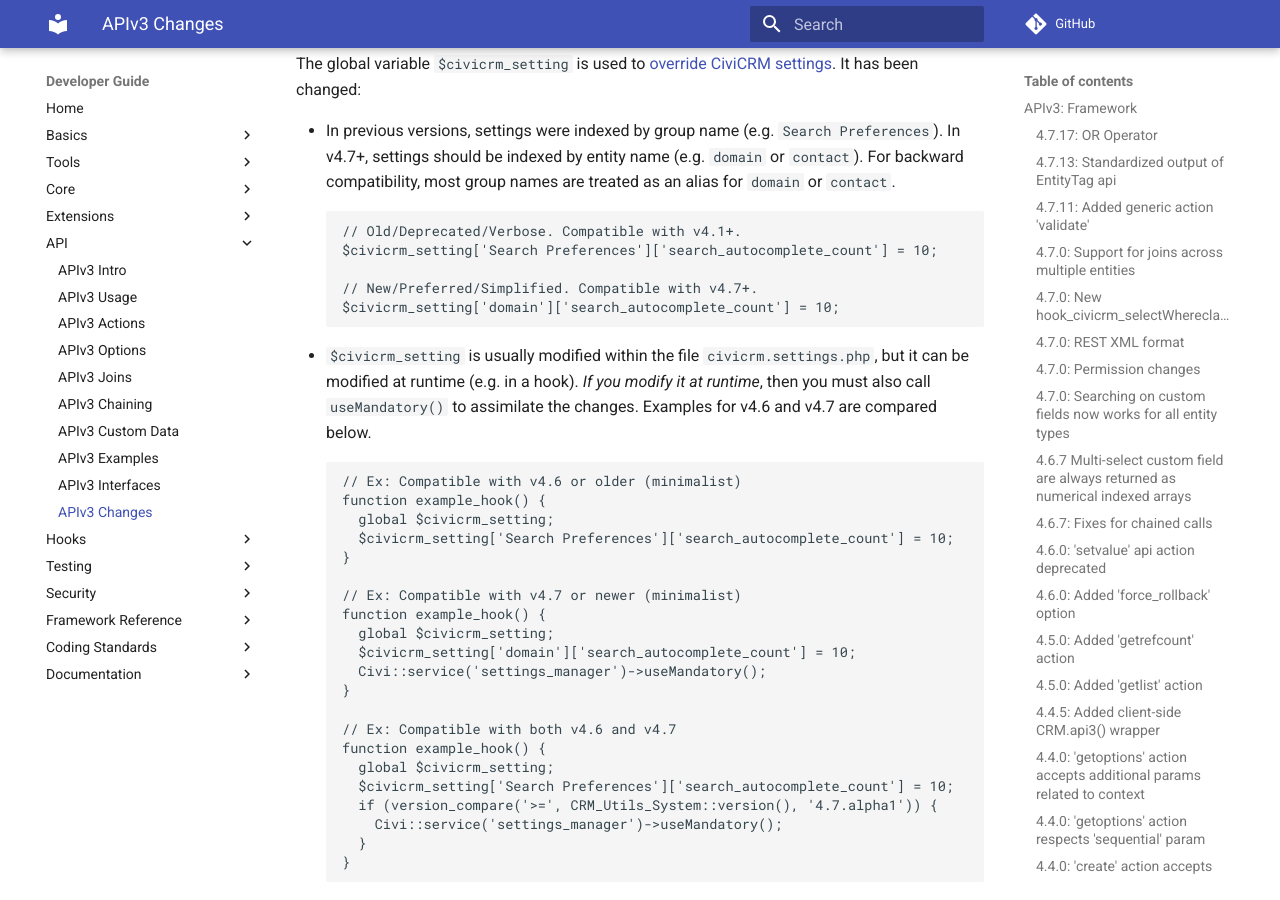
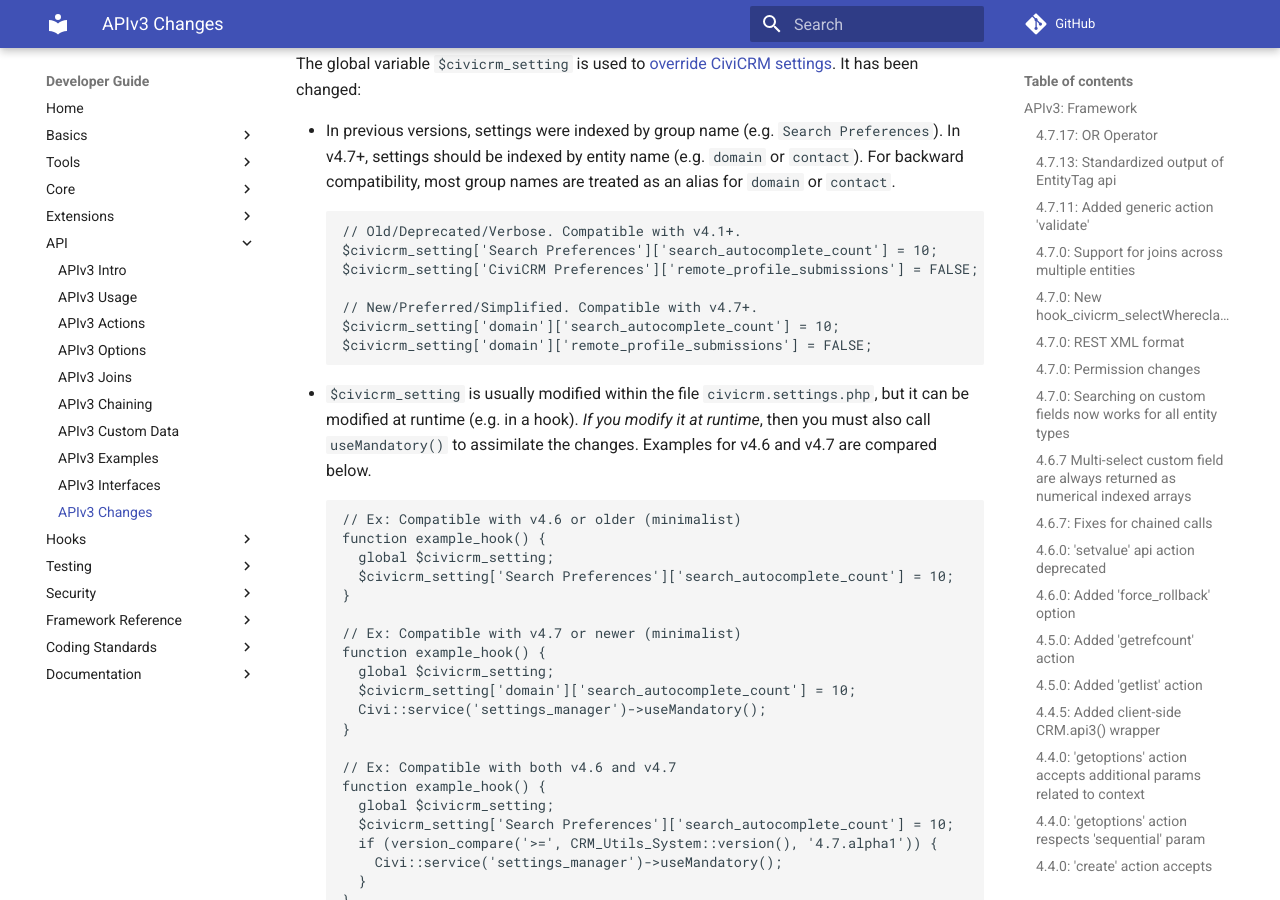
Before and after one commit to civicrm/civicrm-dev-docs, an MkDocs documentation site: the page built from docs/api/changes.md, in a window 1280 px wide and 900 px high, scrolled down 17959 px. Built offline with MkDocs 1.6.1 and Material for MkDocs 9.7.7, drawn with Linux system fonts in a browser that asks for light colours; comment, search, counter and statistics services are not loaded; old or Windows-style settings are respelled for this version of MkDocs.

Commit message:
api/changes - Add another example
With only one example, a reader might misinterpret the example as saying
that `Search Preferences` has been renamed `domain`.  Including two examples
should more clearly indicate that *all* group-names are now flattened to
just `domain`.

````diff
--- a/docs/api/changes.md
+++ b/docs/api/changes.md
@@ -546,9 +546,11 @@
   ```php
   // Old/Deprecated/Verbose. Compatible with v4.1+.
   $civicrm_setting['Search Preferences']['search_autocomplete_count'] = 10;
+  $civicrm_setting['CiviCRM Preferences']['remote_profile_submissions'] = FALSE;
 
   // New/Preferred/Simplified. Compatible with v4.7+.
   $civicrm_setting['domain']['search_autocomplete_count'] = 10;
+  $civicrm_setting['domain']['remote_profile_submissions'] = FALSE;
   ```
 - `$civicrm_setting` is usually modified within the file `civicrm.settings.php`, but it can be modified at runtime (e.g. in  a hook). *If you modify it at runtime*, then you must also call `useMandatory()` to assimilate the changes. Examples for v4.6 and  v4.7 are compared below.
    ```php
````
